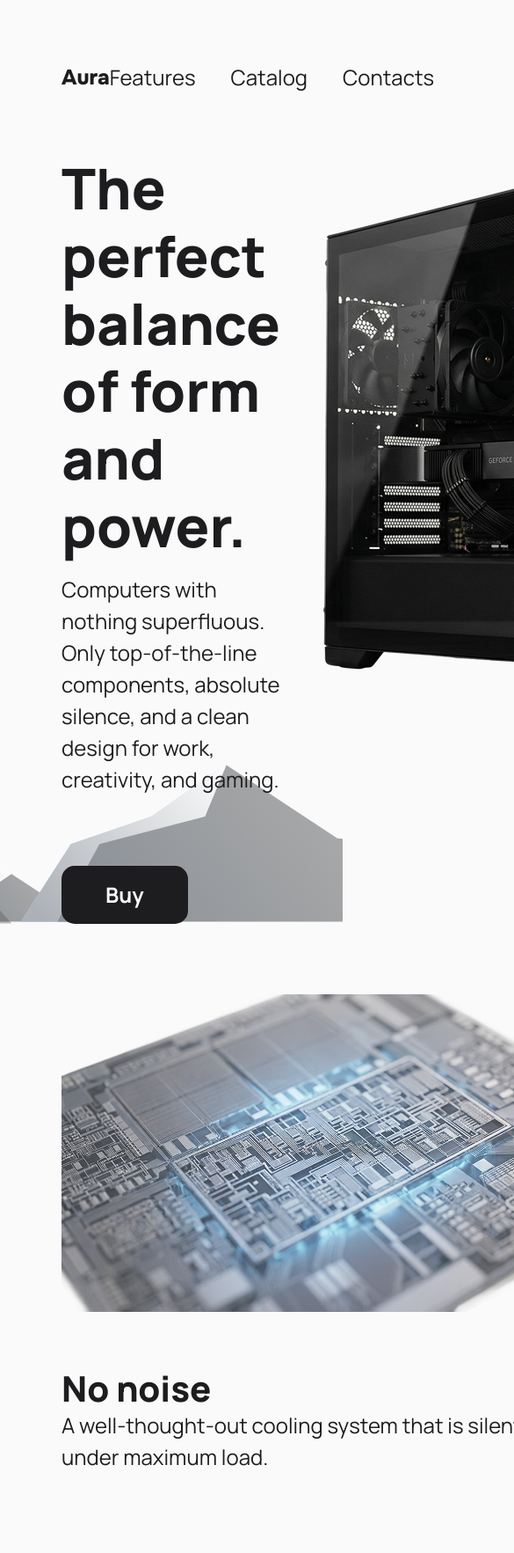
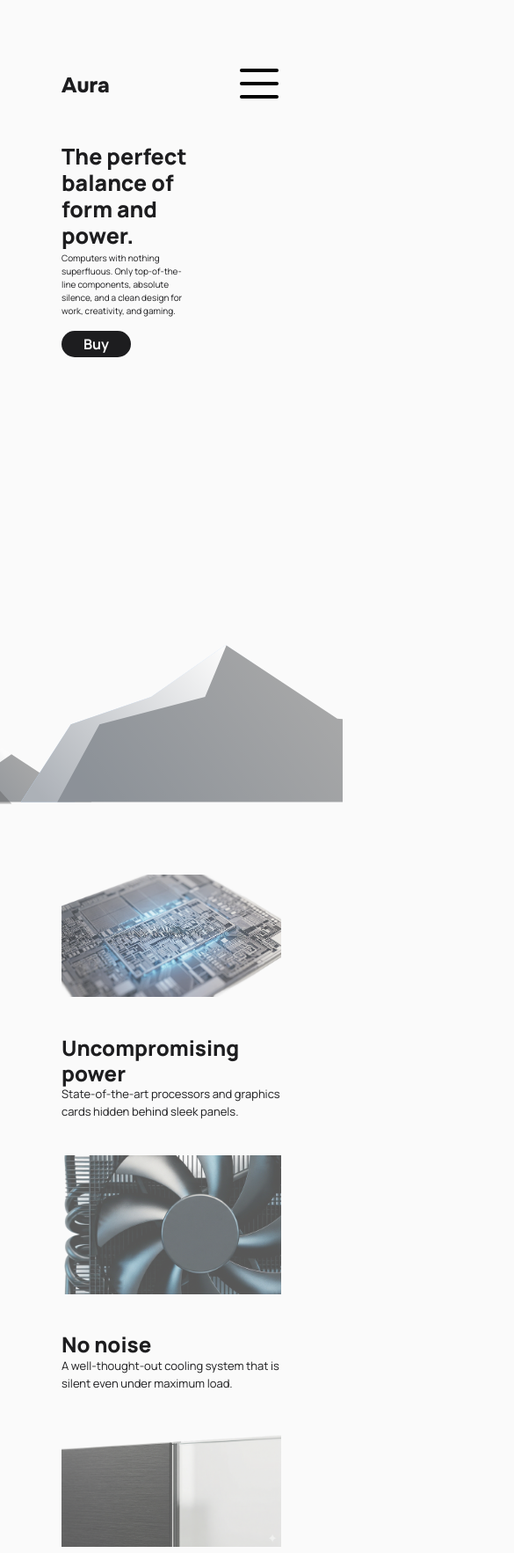
Before and after one commit to artw1n8/pc-landing-page, a website built with Vite: page index.html in a window 390 px wide. Shown: the top 1765 px of the page at 88% size, 585 px wide, since content can reach past the window. Built offline with nearby package versions, Linux system fonts and the light colour scheme.

Commit message:
adaptive was added

```diff
--- a/index.html
+++ b/index.html
@@ -25,6 +25,9 @@
                 <li class="header__item"><a href="#">Contacts</a></li>
               </ul>
             </nav>
+            <nav class="header__nav-mobile">
+              <img src="./src/assets/burger.svg" alt="menu">
+            </nav>
           </div>
         </header>
         <div class="home__content">
@@ -35,7 +38,7 @@
 
             <button class="home__btn">Buy</button>
           </div>
-          <img src="./src/assets/pc.png" alt="pc">
+          <img src="./src/assets/pc.png" alt="pc" class="home__img">
       </div>
     </section>
     <section class="features">
--- a/src/style.css
+++ b/src/style.css
@@ -16,6 +16,7 @@
   background-image: url("./assets/mountain.svg");
   background-repeat: no-repeat;
   background-position: right bottom;
+  height: 100vh;
 }
 
 header {
@@ -37,7 +38,6 @@ header {
 
 .header__nav {
   display: flex;
-
 
   font-size: 24px;
   font-weight: 400;
@@ -67,7 +67,8 @@ header {
 .home__content {
   margin-top: 70px;
   display: grid;
-  grid-template-columns: 1fr 1fr;
+  grid-template-columns: 50% 50%;
+  align-items: center;
 }
 
 .home__title {
@@ -104,6 +105,15 @@ header {
   background: #2c2c2f;
 }
 
+.home__img {
+  width: 100%;
+}
+
+.header__nav-mobile {
+  display: none;
+  cursor: pointer;
+}
+
 .features {
   margin: 80px 0;
 }
@@ -113,6 +123,10 @@ header {
   grid-template-columns: 1fr 1fr;
   row-gap: 60px;
   column-gap: 40px;
+}
+
+.features__img {
+  width: 100%;
 }
 
 .features__title {
@@ -235,3 +249,145 @@ footer {
 .catalog__btn:hover {
   background: #2c2c2f;
 }
+
+@media screen and (max-width: 1200px) {
+  .home__content {
+    margin-top: 60px;
+  }
+
+  .home__title {
+    font-size: 56px;
+  }
+
+  .home__desc {
+    margin-top: 14px;
+    font-size: 22px;
+  }
+
+  .home__btn {
+    margin-top: 50px;
+  }
+}
+
+@media screen and (max-width: 1000px) {
+  .home__content {
+    margin-top: 40px;
+  }
+
+  .home__title {
+    font-size: 40px;
+  }
+
+  .home__desc {
+    margin-top: 8px;
+    font-size: 18px;
+  }
+
+  .home__btn {
+    margin-top: 15px;
+    padding: 7px 35px;
+  }
+
+  .features__grid {
+    row-gap: 40px;
+    column-gap: 20px;
+  }
+
+  .features__title {
+    font-size: 30px;
+  }
+
+  .features__desc {
+    font-size: 18px;
+  }
+}
+
+@media screen and (max-width: 768px) {
+  .home__content {
+    grid-template-columns: 60% 40%;
+    align-items: center;
+  }
+
+  .home__title {
+    font-size: 35px;
+  }
+
+  .home__desc {
+    margin-top: 5px;
+    font-size: 14px;
+  }
+
+  .home__btn {
+    margin-top: 15px;
+    padding: 5px 30px;
+    font-size: 20px;
+  }
+
+  .header__nav {
+    display: none;
+  }
+
+  .header__nav-mobile {
+    display: block;
+  }
+
+  .features__grid {
+    grid-template-columns: 1fr;
+  }
+
+  #cooler {
+    grid-column: 1 / 2;
+  }
+
+  #cooler-desc {
+    grid-row: 4 / 5;
+  }
+
+  .catalog__grid {
+    grid-template-columns: 1fr;
+    gap: 40px;
+  }
+
+  .catalog__item {
+    display: flex;
+    flex-direction: column;
+    align-items: center;
+    justify-content: center;
+  }
+}
+
+@media screen and (max-width: 468px) {
+  .home__title {
+    font-size: 25px;
+  }
+
+  .home__desc {
+    margin-top: 3px;
+    font-size: 10px;
+  }
+
+  .home__btn {
+    margin-top: 15px;
+    padding: 3px 25px;
+    font-size: 16px;
+  }
+
+  .home__img {
+    display: none;
+  }
+
+  .header__nav {
+    display: none;
+  }
+
+  .header__nav-mobile {
+    display: block;
+  }
+  .features__title {
+    font-size: 24px;
+  }
+
+  .features__desc {
+    font-size: 13px;
+  }
+}
```
Also changed, not shown: src/assets/burger.svg (added).
